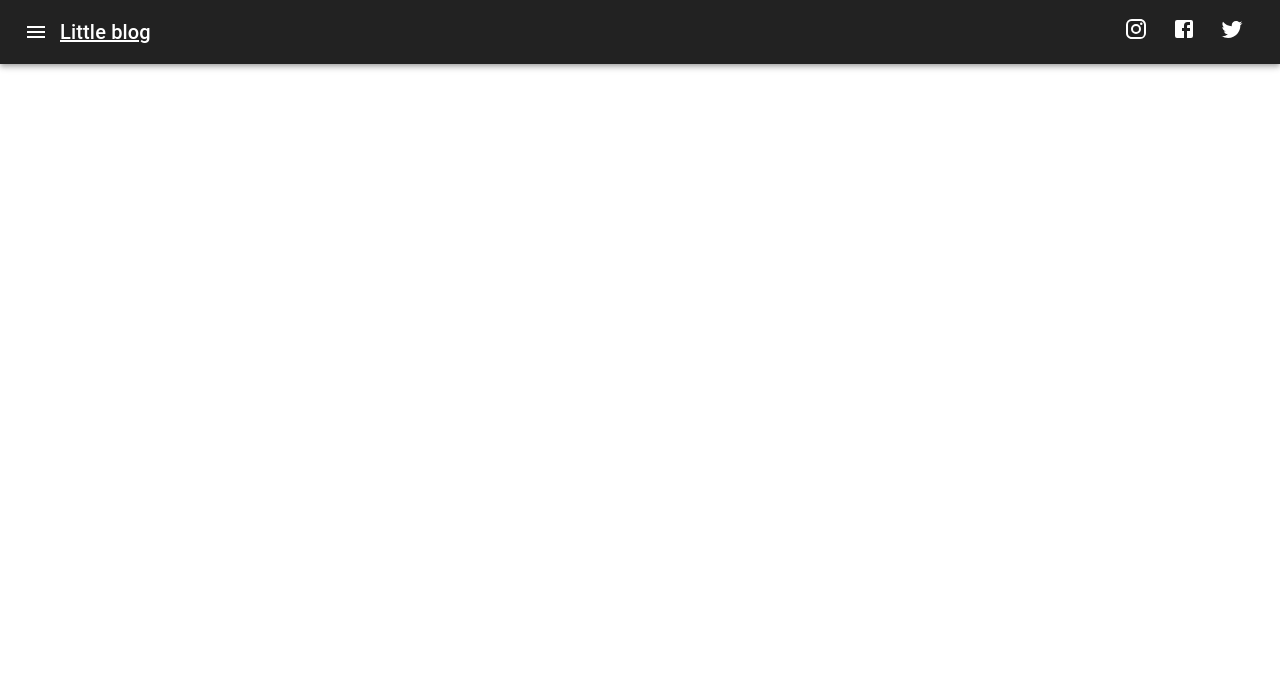
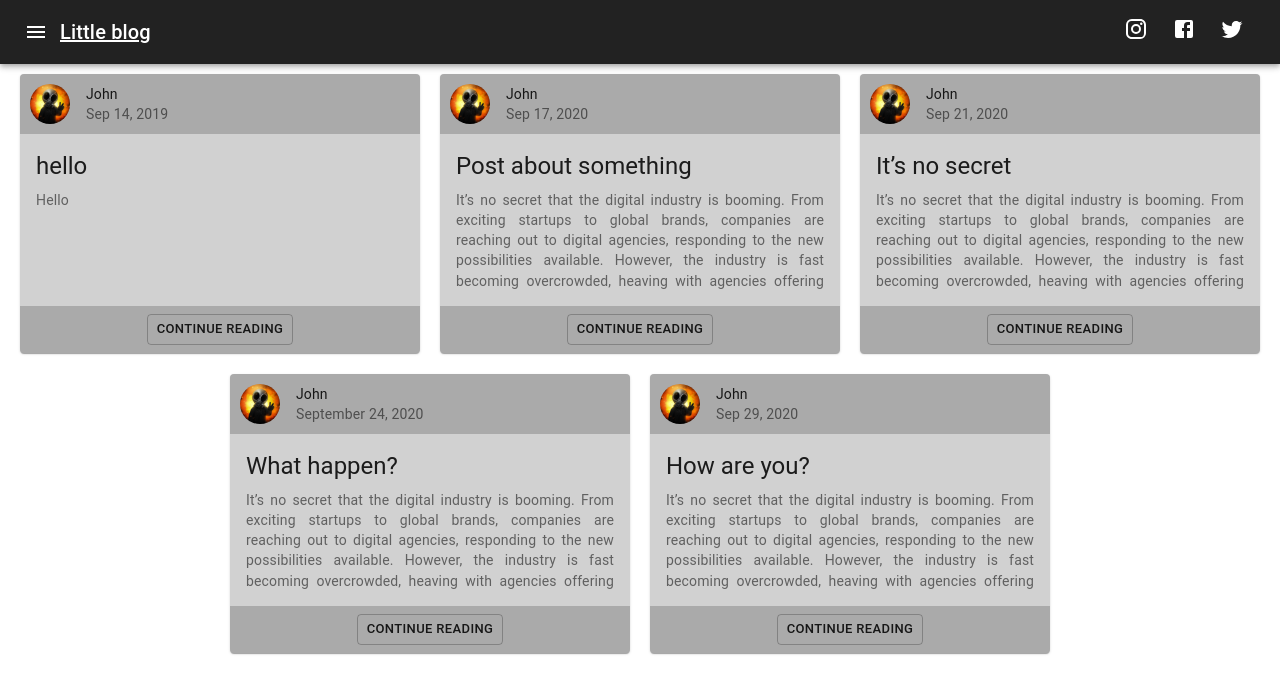
Before and after one commit to Oleg-Melnikow/Little-Blog, a React (Create React App) app: page /#/ in a window 1280 px wide. Shown: the top 694 px of the page. Built offline with nearby package versions, Linux system fonts and the light colour scheme.

Commit message:
add logic for MainPage and refactoring

```diff
--- a/package.json
+++ b/package.json
@@ -5,6 +5,7 @@
   "dependencies": {
     "@material-ui/core": "^4.11.4",
     "@material-ui/icons": "^4.11.2",
+    "@material-ui/lab": "^4.0.0-alpha.58",
     "@testing-library/jest-dom": "^5.11.4",
     "@testing-library/react": "^11.1.0",
     "@testing-library/user-event": "^12.1.10",
--- a/src/App.tsx
+++ b/src/App.tsx
@@ -1,13 +1,41 @@
-import React from 'react';
+import React, {useReducer} from 'react';
+import {Switch, Route} from 'react-router-dom';
 import './App.css';
 import {Header} from "./components/Header";
+import {MainPage} from "./components/MainPage/MainPage";
+import {addPost, nextPage, blogReducer, initialState, setPost} from "./state/blogReducer";
+import PostPage from "./components/PostPage/PostPage";
+import {FormType, NewPostPage} from "./components/NewPostPage";
 
 function App() {
-  return (
-    <div className="App">
-          <Header/>
-    </div>
-  );
+
+    let [state, dispatchPosts] = useReducer(blogReducer, initialState);
+    let {posts, currentPage, pageSize, post} = state;
+
+    const addNewPost = (post: FormType) => {
+        dispatchPosts(addPost(post));
+    }
+
+    const handlerNextPage = (page: number) => {
+        dispatchPosts(nextPage(page));
+    }
+
+    const readPost = (postId: number) => {
+        dispatchPosts(setPost(postId))
+    }
+
+    return (
+        <div className="App">
+            <Header/>
+            <Switch>
+                <Route exact path="/" render={() => <MainPage posts={posts} pageSize={pageSize}
+                                                              handlerNextPage={handlerNextPage}
+                                                              currentPage={currentPage}/>}/>
+                <Route path="/post/:postId?" render={() => <PostPage post={post} readPost={readPost}/>}/>
+                <Route path="/add-post" render={() => <NewPostPage addNewPost={addNewPost}/>}/>
+            </Switch>
+        </div>
+    );
 }
 
 export default App;
--- a/src/components/PostCard/PostCard.module.css
+++ b/src/components/PostCard/PostCard.module.css
@@ -1,5 +1,6 @@
 .itemsText {
     text-align: justify;
+    background: #d1d1d1;
 }
 
 .itemsText p{
@@ -18,7 +19,13 @@
     width: 400px;
     height: 100%;
     margin: 10px;
+    background: #aaa !important;
 }
+
+.root .cardHeader{
+    padding: 10px;
+}
+
 
 .button {
     justify-content: center;
--- a/src/components/PostCard/PostCard.tsx
+++ b/src/components/PostCard/PostCard.tsx
@@ -11,7 +11,7 @@ import { Avatar } from '@material-ui/core';
 import { NavLink } from 'react-router-dom';
 
 type PostCardPropsTYpe = {
-    post: postType
+    post: postType,
 }
 
 export function PostCard(props: PostCardPropsTYpe) {
@@ -19,8 +19,8 @@ export function PostCard(props: PostCardPropsTYpe) {
     const {title, description, dateAdd, author} = props.post;
 
     return (
-        <Card className={s.root} style={{background: "#aaa"}}>
-            <CardHeader
+        <Card className={s.root}>
+            <CardHeader className={s.cardHeader}
                 avatar={
                     <Avatar aria-label="recipe" src={author.avatar}/>
                 }
@@ -28,7 +28,7 @@ export function PostCard(props: PostCardPropsTYpe) {
                 subheader={dateAdd}
             />
             <CardActionArea>
-                <CardContent className={s.itemsText} style={{background: "#d1d1d1"}}>
+                <CardContent className={s.itemsText}>
                     <Typography gutterBottom variant="h5" component="h3">
                         {title}
                     </Typography>
--- a/src/state/blogReducer.ts
+++ b/src/state/blogReducer.ts
@@ -3,7 +3,8 @@ import avatar from "./../assets/images/avatar.png";
 export type initialStateType = {
     posts: Array<postType>,
     currentPage: number,
-    pageSize: number
+    pageSize: number,
+    post: postType | null
 }
 
 export type postType = {
@@ -64,7 +65,7 @@ export const initialState: initialStateType = {
         },
         {
             id: 4,
-            title: "It’s no secret",
+            title: "What happen?",
             description: `It’s no secret that the digital industry is booming.
         From exciting startups to global brands, companies are reaching out to digital agencies,
         responding to the new possibilities available.
@@ -81,7 +82,7 @@ export const initialState: initialStateType = {
         },
         {
             id: 5,
-            title: "It’s no secret",
+            title: "How are you?",
             description: `It’s no secret that the digital industry is booming.
         From exciting startups to global brands, companies are reaching out to digital agencies,
         responding to the new possibilities available.
@@ -97,6 +98,7 @@ export const initialState: initialStateType = {
             author: {name: "John", avatar: avatar}
         },
     ],
+    post: null as postType | null,
     currentPage: 1,
     pageSize: 6
 }
@@ -119,6 +121,11 @@ export const blogReducer = (state: initialStateType = initialState, action: Acti
                 ...state,
                 currentPage: action.page
             }
+        case "blogReducer/SET_POST":
+            return {
+                ...state,
+                post: state.posts.filter(p => p.id === action.postId).reduce(p => ({...p}))
+            }
         default:
             return state;
     }
@@ -130,8 +137,9 @@ export const addPost = (post: { title: string, description: string, }) => ({
 } as const);
 
 export const nextPage = (page: number) => ({type: "blogReducer/NEXT_PAGE", page} as const);
+export const setPost = (postId: number) => ({type: "blogReducer/SET_POST", postId} as const);
 
-export type ActionsType = ReturnType<typeof addPost> | ReturnType<typeof nextPage>;
+export type ActionsType = ReturnType<typeof addPost> | ReturnType<typeof nextPage> | ReturnType<typeof setPost>;
 
 function formatDate() {
     let date = new Date();
```
Also changed, not shown: 1 other file (tests, documents, lock files or other folders).
